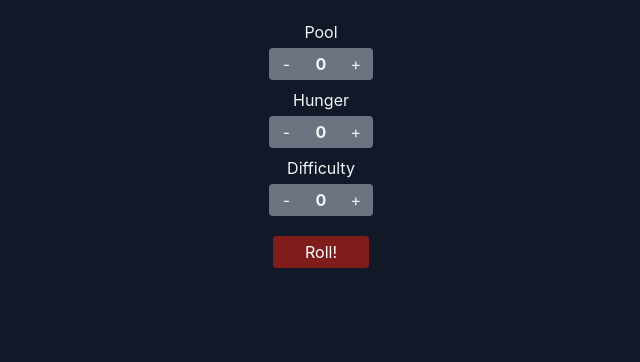
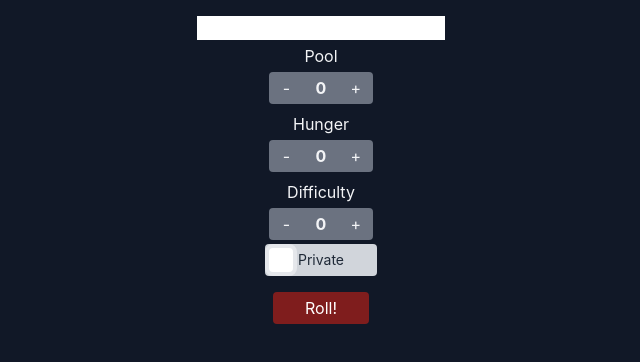
Before and after one commit to cyan0n/vampire-companion, a Next.js app: page /roll in a window 1280 px wide. Shown: the top 362 px of the page, without its empty margins (319-959 px from the left). Built offline with nearby package versions, Linux system fonts and the light colour scheme.

Commit message:
Basic complete roll inputs

```diff
--- a/components/toggle.tsx
+++ b/components/toggle.tsx
@@ -13,17 +13,16 @@ const Toggle: React.FC<ToggleProps> = ({
   const [value, setValue] = React.useState<boolean>(false)
 
   const toggleValue = () => {
-    setValue(!value)
-    onChange(value)
+    const newValue = !value
+    setValue(newValue)
+    onChange(newValue)
   }
 
   return (
-    <>
-      <div onClick={() => setValue(!value)} className={`${styles.toggle} relative inline-block w-28 align-middle select-none transition duration-20 ease-in`}>
-        <input type="checkbox" checked={value} className={`absolute top-0 block w-8 h-8 rounded-lg bg-white border-4 appearance-none cursor-pointer`} onChange={() => null}/>
-        <div className={`overflow-hidden flex items-center justify-center text-sm h-8 rounded bg-gray-300 text-gray-800 cursor-pointer`}>{label}</div>
-      </div>
-    </>
+    <div onClick={toggleValue} className={`${styles.toggle} relative inline-block w-28 align-middle select-none transition duration-20 ease-in`}>
+      <input type="checkbox" checked={value} className={`absolute top-0 block w-8 h-8 rounded-lg bg-white border-4 appearance-none cursor-pointer`} onChange={() => null}/>
+      <div className={`overflow-hidden flex items-center justify-center text-sm h-8 rounded bg-gray-300 text-gray-800 cursor-pointer`}>{label}</div>
+    </div>
   )
 }
 
--- a/libs/webhook.ts
+++ b/libs/webhook.ts
@@ -1,6 +1,7 @@
 import { CheckResult, DieFace } from './dice'
 
-const DISCORD_WEBHOOK = process.env.NEXT_PUBLIC_DISCORD_WEBHOOK
+const PUBLIC_WEBHOOK = process.env.NEXT_PUBLIC_DISCORD_WEBHOOK
+const PRIVATE_WEBHOOK = process.env.NEXT_PUBLIC_PRIVATE_WEBHOOK
 
 export interface Message {
   content?: string
@@ -8,8 +9,9 @@ export interface Message {
   avatar_url?: string
 }
 
-export const SendMessage = async (message: Message) => {
-  await fetch(DISCORD_WEBHOOK, {
+export const SendMessage = async (message: Message, isPrivate: boolean = false) => {
+  const url = isPrivate ? PRIVATE_WEBHOOK : PUBLIC_WEBHOOK
+  await fetch(url, {
     method: 'POST',
     headers: {
       'Content-Type': 'application/json',
@@ -18,14 +20,18 @@ export const SendMessage = async (message: Message) => {
   })
 }
 
-export const SendCheck = async (result: CheckResult, username?: string) => {
+export const SendCheck = async (
+  result: CheckResult,
+  username?: string,
+  isPrivate?: boolean,
+) => {
   const emojis = result.faces.reduce<string>((acc, cur) => acc + FaceToEmoji(cur), '')
   const message: Message = {
     content: `[${result.value}] ${emojis}`,
     username,
     avatar_url: GetAvatar(result),
   }
-  await SendMessage(message)
+  await SendMessage(message, isPrivate)
 }
 
 export const FaceToEmoji = (face: DieFace): string => {
--- a/pages/roll.tsx
+++ b/pages/roll.tsx
@@ -1,6 +1,7 @@
 import React, { ReactElement } from 'react';
 import Layout from '../components/layout';
 import NumberInput from '../components/numberInput'
+import Toggle from '../components/toggle'
 import { Check } from '../libs/dice'
 import { SendCheck } from '../libs/webhook'
 
@@ -10,16 +11,22 @@ export default function Roll(): ReactElement {
   const [poolSize, setPoolSize] = useState(0)
   const [hunger, setHunger] = useState(0)
   const [difficulty, setDifficulty] = useState(0)
+  const [isPrivate, setIsPrivate] = useState(false)
+  const [username, setUsername] = useState('')
 
   const handleClick = async () => {
-    const result = Check({ poolSize, hunger, difficulty })
-    console.log(result)
-    SendCheck(result)
+    const result = Check({
+      poolSize,
+      hunger,
+      difficulty,
+    })
+    SendCheck(result, username, isPrivate)
   }
 
   return (
     <Layout>
       <div className='flex flex-col items-center'>
+        <input type="text" onChange={event => setUsername(event.currentTarget.value)}/>
         <NumberInput
           label='Pool'
           min={0} max={10}
@@ -35,6 +42,10 @@ export default function Roll(): ReactElement {
           min={0} max={10}
           onChange={value => setDifficulty(value)}
         />
+        <Toggle
+          label='Private'
+          onChange={value => setIsPrivate(value)}
+        />
         <button
           className='rounded bg-red-900 text-white w-24 m-1 h-8 mt-4'
           onClick={handleClick}
--- a/styles/toggle.module.css
+++ b/styles/toggle.module.css
@@ -5,7 +5,7 @@
 }
 
 .toggle input:checked {
-  @apply right-0 border-green-500;
+  @apply right-0 border-green-700;
 }
 
 .toggle div {
@@ -13,5 +13,5 @@
 }
 
 .toggle input:checked + div {
-  @apply bg-green-500 text-white;
+  @apply bg-green-700 text-white font-bold;
 }
```
Also changed, not shown: 2 other files (tests, documents, lock files or other folders).
